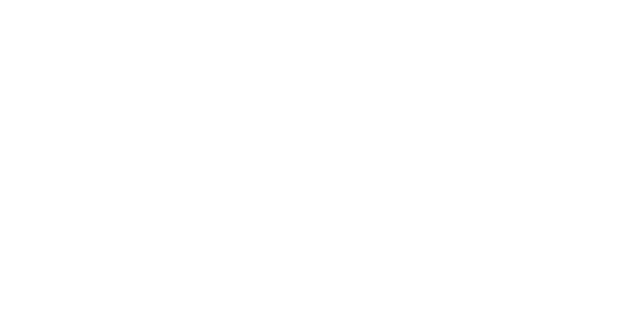
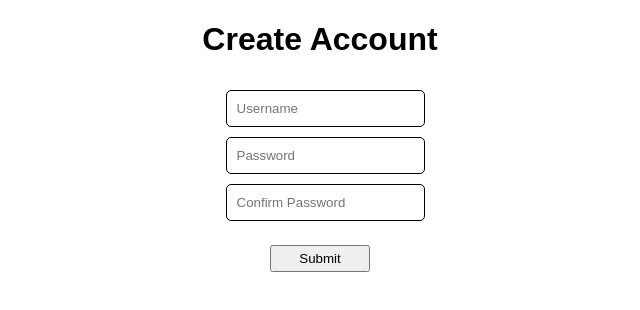
Before and after one commit to slandath/mtgCollectionFE, a React (Create React App) app: page /new in a window 1280 px wide. Before the commit this address had no page. Shown: the top 310 px of the page, without its empty margins (320-960 px from the left). Built offline with nearby package versions, Linux system fonts and the light colour scheme.

Commit message:
added create account page and write token function

```diff
--- a/src/App.js
+++ b/src/App.js
@@ -6,6 +6,7 @@
 import Sidebar from "./pages/Sidebar";
 import Content from "./pages/Content";
 import Login from "./pages/Login";
+import Account from "./pages/Account";
 import "./styles.css";
 
 function App() {
@@ -16,6 +17,14 @@
         element={
           <div className="login">
             <Login />
+          </div>
+        }
+      />
+      <Route
+        path="/new"
+        element={
+          <div className="login">
+            <Account />
           </div>
         }
       />
--- /dev/null
+++ b/src/pages/Account.js
@@ -0,0 +1,71 @@
+import { useState } from "react";
+import FormInput from "./FormInput";
+
+export default function CreateAccount() {
+  const [values, setValues] = useState({
+    username: "",
+    password: "",
+    confirmPassword: "",
+  });
+
+  const inputs = [
+    {
+      id: 1,
+      name: "username",
+      type: "text",
+      placeholder: "Username",
+      label: "Username",
+      required: true,
+    },
+    {
+      id: 2,
+      name: "password",
+      type: "password",
+      placeholder: "Password",
+      label: "Password",
+      required: true,
+    },
+    {
+      id: 3,
+      name: "confirmPassword",
+      type: "password",
+      placeholder: "Confirm Password",
+      label: "Confirm Password",
+      required: true,
+    },
+  ];
+
+  const writeToken = () => {
+    window.localStorage.setItem("token", "token-token");
+  };
+
+  const handleSubmit = (e) => {
+    e.preventDefault();
+    writeToken();
+  };
+
+  const onChange = (e) => {
+    setValues({ ...values, [e.target.name]: e.target.value });
+  };
+
+  console.log(values);
+
+  return (
+    <div>
+      <form onSubmit={handleSubmit}>
+        <h1>Create Account</h1>
+        {inputs.map((input) => (
+          <FormInput
+            key={input.id}
+            {...input}
+            value={values[input.name]}
+            onChange={onChange}
+          />
+        ))}
+        <div className="formInput">
+          <button>Submit</button>
+        </div>
+      </form>
+    </div>
+  );
+}
--- a/src/pages/Login.js
+++ b/src/pages/Login.js
@@ -26,8 +26,14 @@
       },
     ];
 
+    const writeToken = () => {
+      window.localStorage.setItem("token", "token-token");
+    }
+
+
     const handleSubmit = (e) => {
       e.preventDefault();
+      writeToken();
     };
 
     const onChange = (e) => {
```
